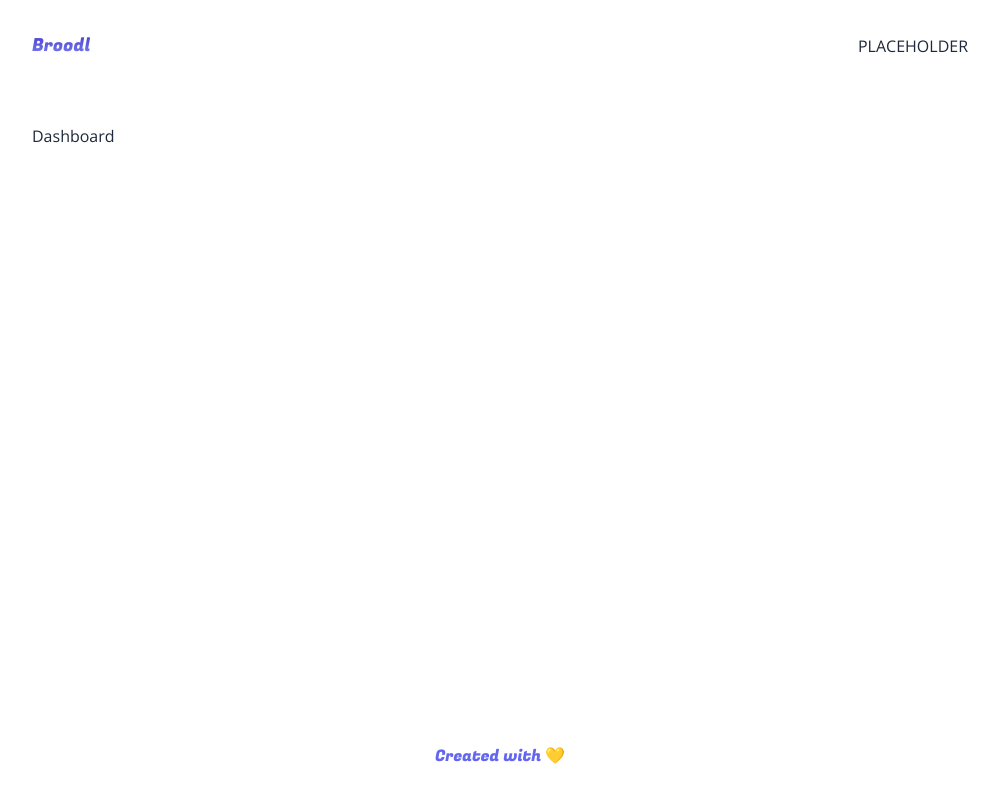
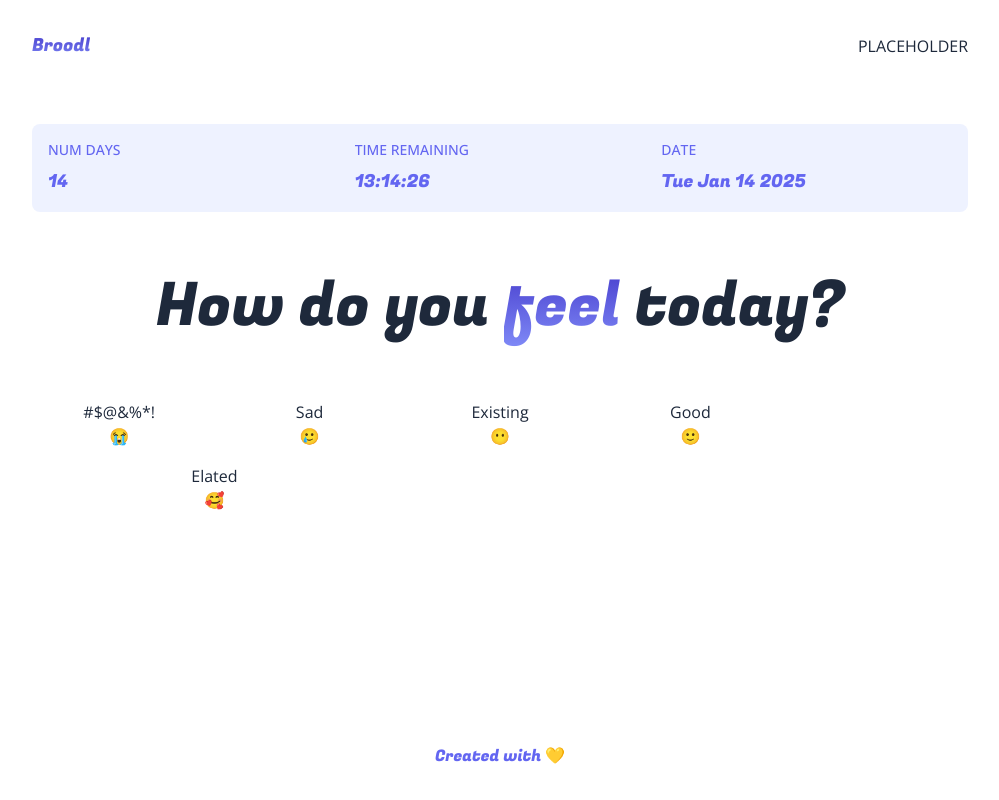
Before and after one commit to divenire05/broodle, a Next.js app: page /dashboard in a window 1280 px wide. Shown: the whole page, without its empty margins (140-1139 px from the left). Built offline with nearby package versions, Linux system fonts and the light colour scheme.

Commit message:
dashboard

```diff
--- a/components/Dashboard.js
+++ b/components/Dashboard.js
@@ -1,7 +1,47 @@
+import { Fugaz_One } from 'next/font/google'
 import React from 'react'
+const fugaz = Fugaz_One({subsets: ['latin'], weight: ['400']})
 
 export default function Dashboard() {
+    const statuses = {
+        num_days: 14,
+        time_remaining: '13:14:26',
+        date: (new Date()).toDateString()
+    }
+
+    const moods = {
+        '#$@&%*!' : '😭',
+        'Sad': '🥲',
+        'Existing' : '😶',
+        'Good' : '🙂',
+        'Elated' : '🥰'
+    }
+
   return (
-    <div>Dashboard</div>
+    <div className='flex flex-col flex-1 gap-8 sm:gap-12 md:gap-16'>
+        <div className='grid grid-cols-3 bg-indigo-50 text-indigo-500 p-4 gap-4 rounded-lg'>
+            {Object.keys(statuses).map((status, statusIndex) => {
+                return (
+                    <div key={statusIndex} className=' flex flex-col gap-1 sm:gap-2'>
+                        <p className='font-medium uppercase text-xs sm:text-sm truncate'>{status.replaceAll('_', ' ')}</p>
+                        <p className={'text-base sm:text-lg ' + fugaz.className}>{statuses[status]}</p>
+                    </div>
+                )
+            })}
+        </div>
+        <h4 className={'text-5xl sm:text-6xl md:7xl text-center ' + fugaz.className}>
+            How do you <span className='textGradient'>feel</span> today?
+        </h4>
+        <div className='grid grid-cols-2 md:grid-cols-5 gap-4'>
+            {Object.keys(moods).map((mood, moodIndex) => {
+                return (
+                    <button className={' ' + (moodIndex === 4 ? 'col-span-2' : '')} key={moodIndex}>
+                        <p>{mood}</p>
+                        <p>{moods[mood]}</p>
+                    </button>
+                )
+            })}
+        </div>
+    </div>
   )
 }
```
